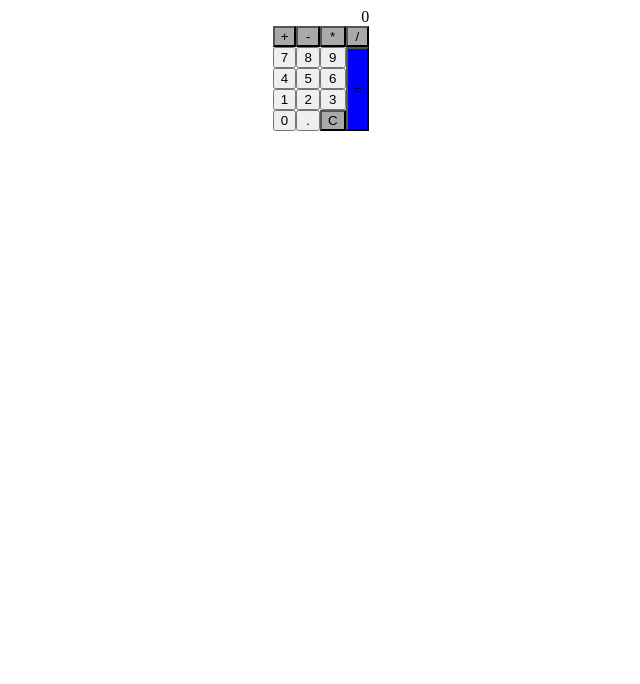
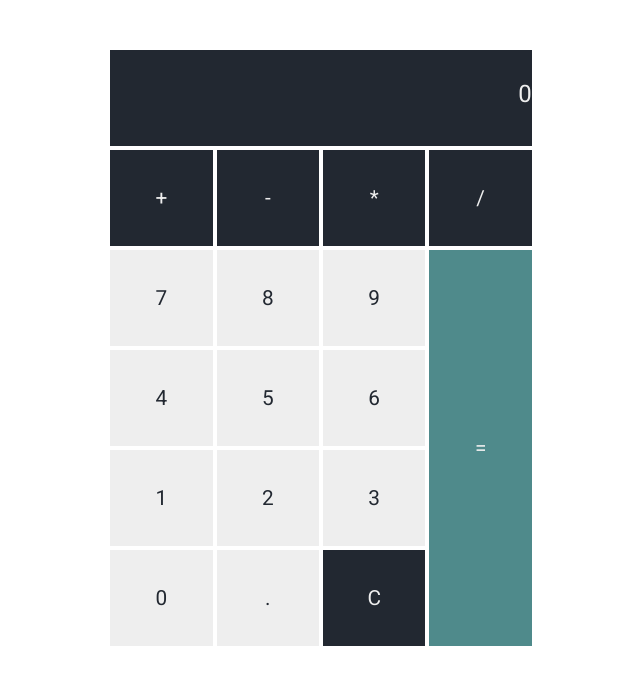
Before and after one commit to kinney34/javascript_projects, a plain HTML site: page calculator.html in a window 1280 px wide. Shown: the whole page, without its empty margins (319-959 px from the left). Drawn offline with Linux system fonts and the light colour scheme.

Commit message:
Updating calculator style

```diff
--- a/calculator.html
+++ b/calculator.html
@@ -4,6 +4,7 @@
   <meta charset="utf-8">
   <title>Javascript Calculator</title>
   <link rel="stylesheet" href="calculator_style.css"/>
+  <link href="https://fonts.googleapis.com/css2?family=Roboto:wght@300;400&display=swap" rel="stylesheet">
 </head>
 <body>
   <div class="grid-container">
--- a/calculator.js
+++ b/calculator.js
@@ -39,6 +39,8 @@ function handleClick(e) {
         case '/':
           result = Number(previousNum) / Number(currentNum);
           break;
+        default:
+          result = currentNum;
       }
       display.innerHTML = result;
       console.log(result);
--- a/calculator_style.css
+++ b/calculator_style.css
@@ -1,23 +1,51 @@
+* {
+  margin: 0;
+  padding: 0;
+  box-sizing: border-box;
+  font-family: 'Roboto', sans-serif;
+}
+
+:root {
+  --neutral: #eeeeee;
+  --navy: #222831;
+  --blue: #4f8a8b;
+  --yellow: #fbd46d;
+}
+
 .grid-container {
   display: grid;
-  grid-template-columns: auto auto auto auto;
-  grid-template-rows: auto auto auto auto auto auto;
+  grid-template-columns: repeat(4, 8vw);
+  grid-template-rows: repeat(6, 12vh);
   justify-content: center;
   align-content: center;
+  grid-gap: 4px;
+  padding-top: 50px;
 }
 
 #display {
   grid-column: 1 / span 4;
   text-align: right;
-  background-color: white;
+  background-color: var(--navy);
+  color: var(--neutral);
+  padding-top: 30px;
+  font-size: 1.5rem;
+  font-weight: 400;
 }
 
 #equals {
   grid-row: 3 / span 4;
   grid-column: 4;
-  background-color: blue;
+  background-color: var(--blue);
+}
+
+button {
+  border: none;
+  background-color: var(--neutral);
+  color: var(--navy);
+  font-size: 1.3rem;
 }
 
 .operator {
-  background-color: darkgray;
+  background-color: var(--navy);
+  color: var(--neutral);
 }
```
